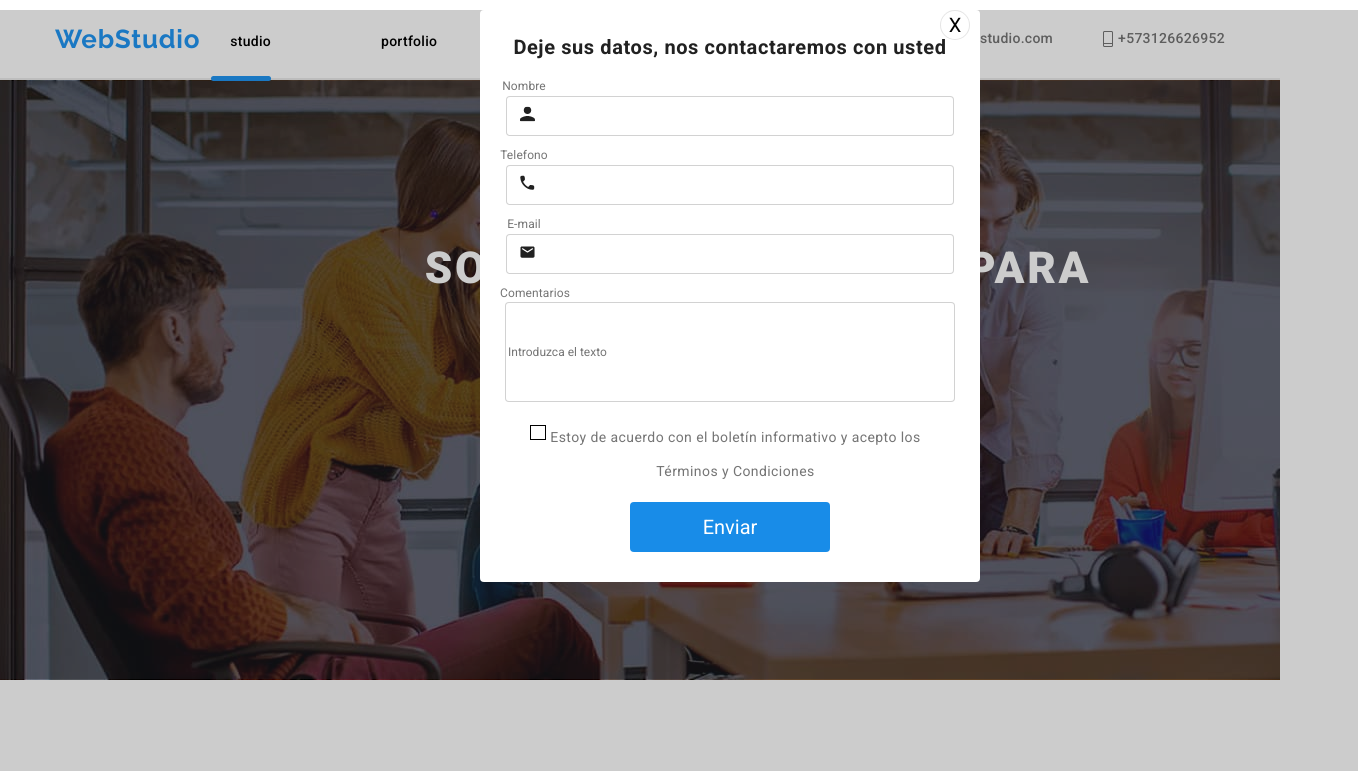
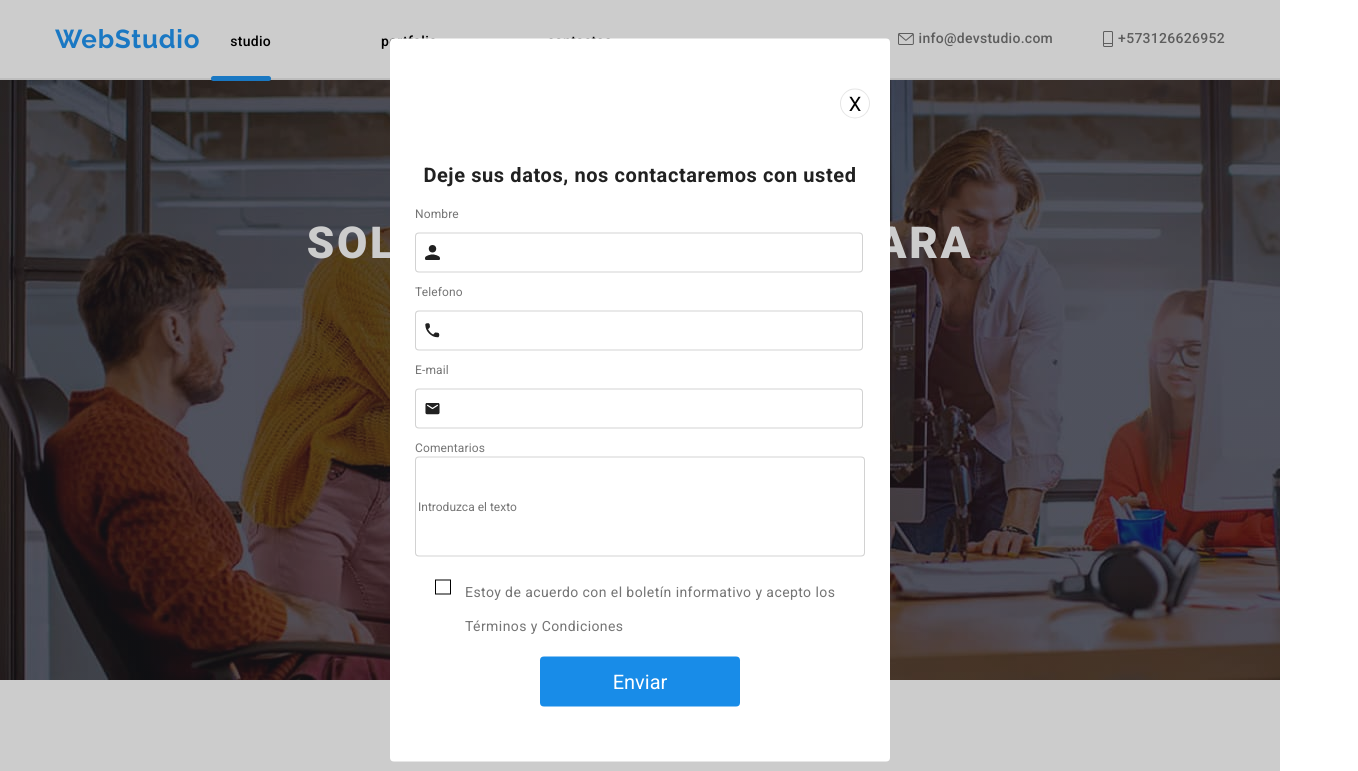
Before and after one commit to Rafatec2012/goit-markup-hw-06, a plain HTML site: page index.html in a window 1280 px wide. Both pictures are taken after a click on the button "solicite nuestro servicio". Shown: the top 771 px of the page, 1358 px wide, since content can reach past the window. Drawn offline with nearby package versions, Linux system fonts and the light colour scheme.

Commit message:
detallando la tarea 6

```diff
--- a/css/styles.css
+++ b/css/styles.css
@@ -82,7 +82,8 @@ header {
 }
 
 .containertit {
-  background-image: url(../images/grupo.jpg);
+  background-image: linear-gradient(to bottom,
+  #2F303A66,#2F303A66 ),url(../images/grupo.jpg);
   background-repeat: no-repeat;
   background-size: cover;
   height: 600px;
@@ -90,19 +91,12 @@ header {
   flex-direction: column;
   text-align: center;
   justify-content: center;
+  align-items: center;
   gap: 50px;
-
 }
 .section {
   padding-top: 94px;
   padding-bottom: 94px;
-}
-
-
-.transparent-efec{
-  padding: 158px;
-background: rgba(47, 48, 58, 0.4);
-
 }
 
 
@@ -478,7 +472,7 @@ svg{
   letter-spacing: 0.03em;
   text-transform: uppercase;
   color: #ffffff;
-position: absolute;
+margin-top: 0;
 
 }
 .company {
@@ -594,6 +588,7 @@ color: #ffffff;
   display: flex;
   align-content: center;
   color: #ececec;
+ flex-direction: column;
 
 }
 
@@ -707,20 +702,21 @@ right: 0;
 
 .input-contacto{
   position: relative;
+
 }
 .icon-contacto{
   position: absolute;
   transform: translatey(-50%);
-left: 40px;
-top: 9px;
+left: 10px;
+top: 20px;
 transition: color 250ms cubic-bezier(0.4, 0, 0.2, 1);
+
 
 }
 .estilo-input{
 width: 448px;
 height: 40px;
 border-radius: 4px;
-margin-top: -20px;
 border: 1px solid rgba(33, 33, 33, 0.2);
 padding: 10px 10px 10px 30px;
 transition: color 250ms cubic-bezier(0.4, 0, 0.2, 1);
@@ -744,7 +740,8 @@ font-size: 12px;
 line-height: 14px;
 letter-spacing: 0.01em;
 color: #757575;
-margin-left: 20px;
+
+
 
 }
 .input-comentarios{
@@ -768,7 +765,7 @@ line-height: 23px;
 text-align: center;
 letter-spacing: 0.03em;
 color: #212121;
-margin-top: -4px;
+
 }
 
 
@@ -781,6 +778,7 @@ margin-top: -4px;
   border-style: none;
   transition: color 250ms cubic-bezier(0.4, 0, 0.2, 1);
   margin-bottom: 30px;
+
 
 }
 .bot-enviar-input:hover{
@@ -797,16 +795,12 @@ color: rgba(117, 117, 117, 0.5);
 
 }
 .boletin-fotter{
-
 font-weight: 700;
 font-size: 14px;
 line-height: 16px;
 letter-spacing: 0.03em;
 text-transform: uppercase;
 color: #FFFFFF;
-margin-top: -40px;
-position: absolute;
-margin-right: 260px;
 
 
 }
@@ -837,11 +831,10 @@ color: rgba(255, 255, 255, 0.6);
 .form-position{
   display: flex;
   flex-direction: column;
-  gap: 80px;
-  position: absolute;
-  align-items: center;
-  margin-left: 590px;
-  margin-top: 40px;
+  gap: 10px;
+
+
+
 }
 .boton-suscripcion{
   width: 200px;
@@ -880,7 +873,7 @@ height: 15px;
  border: 0.5px solid black;
  transition: color 250ms cubic-bezier(0.4, 0, 0.2, 1);
  display: flex;
-margin-left: 50px;
+margin-left: 20px;
 
  }
  .tex-acuerdo{
@@ -889,10 +882,16 @@ font-size: 14px;
 line-height: 34px;
 letter-spacing: 0.03em;
 color: #757575;
-margin-left: 70px;
+margin-left: 50px;
 margin-top: -20px;
-width: 371px;
+width: 391px;
  }
+ .alin-tex-enviar{
+width: 100%;
+ display: flex;
+  justify-content: center;
+ }
+
  .checkbox:checked +.icon-input{
   background-color: #2196F3;
 
@@ -911,10 +910,10 @@ width: 371px;
   visibility: visible;
   z-index: 1;
   transition: opacity 250ms cubic-bezier(0.4, 0, 0.2, 1);
-width: 1600px;
-height: 1024px;
+width: 100%;
+height: 100%;
 left: 0px;
-top: 10px;
+top: 0px;
 background: rgba(0, 0, 0, 0.2);
 
 
@@ -933,9 +932,14 @@ background: rgba(0, 0, 0, 0.2);
   background: #FFFFFF;
   border-radius: 4px;
   position: absolute;
-  left: 30%;
-  top: 0%;
+  left: 50%;
+  top: 50%;
   width: 500px;
+  transform: translate(-50%,-50%);
+
+  }
+  .form{
+    padding: 25px;
 
   }
   .modal-close{
@@ -946,6 +950,7 @@ background: rgba(0, 0, 0, 0.2);
   border: 1px solid rgba(0, 0, 0, 0.1);
   transition: color 250ms cubic-bezier(0.4, 0, 0.2, 1);
   margin-left: 450px;
+ margin-top: 50px;
   }
   .modal-close:hover{
     color: #2196F3;
--- a/index.html
+++ b/index.html
@@ -54,18 +54,10 @@
       </div>
     </header>
     <main>
-      <form>
-        <div>
-          <section class="containertit section">
-            <div class="transparent-efec">
-              <div class="container">
-                <h1 class="intro-title">SOLUCIONES EFICACES PARA SU NEGOCIO</h1>
-                <button type="button" data-modal-open class="intro-bot">
-                  solicite nuestro servicio
-                </button>
       <div class="backdrop is-hidden" data-modal>
         <div class="modal">
           <button data-modal-close class="modal-close">X</button>
+          <form class="form">
             <p class="datos-contactos">
               Deje sus datos, nos contactaremos con usted
             </p>
@@ -73,26 +65,21 @@
             <div class="input-contacto">
               <input class="estilo-input" type="text" />
               <svg width="15" height="15" class="icon-contacto">
-                        <use
-                          href="./images/icon-formularios.svg#icon-Vector-2"
-                        ></use>
+                <use href="./images/icon-formularios.svg#icon-Vector-2"></use>
               </svg>
+            </div>
             <p class="iten-formulario">Telefono</p>
             <div class="input-contacto">
               <input class="estilo-input" type="text" />
               <svg width="15" heigh="15" class="icon-contacto">
-                          <use
-                            href="./images/icon-formularios.svg#icon-Vector-1"
-                          ></use>
+                <use href="./images/icon-formularios.svg#icon-Vector-1"></use>
               </svg>
             </div>
             <p class="iten-formulario">E-mail</p>
             <div class="input-contacto">
               <input class="estilo-input" type="text" />
               <svg width="15" heigh="15" class="icon-contacto">
-                          <use
-                            href="./images/icon-formularios.svg#icon-Vector"
-                          ></use>
+                <use href="./images/icon-formularios.svg#icon-Vector"></use>
               </svg>
             </div>
             <p class="iten-formulario">Comentarios</p>
@@ -113,25 +100,23 @@
               <svg class="icon-input" width="16px" heigh="16">
                 <use href="./images/chulito.svg#icon-Vector-2"></use>
               </svg>
+            </label>
             <p class="tex-acuerdo">
-                          Estoy de acuerdo con el boletín informativo y acepto
-                          los Términos y Condiciones
+              Estoy de acuerdo con el boletín informativo y acepto los Términos
+              y Condiciones
             </p>
-                      </label>
-                      <div>
-                        <button class="bot-enviar-input" type="submit">
-                          Enviar
-                        </button>
+            <div class="alin-tex-enviar">
+              <button class="bot-enviar-input" type="submit">Enviar</button>
+            </div>
+          </form>
         </div>
       </div>
-                  </div>
-                </div>
-              </div>
-              <script src="./js/modal.js"></script>
-            </div>
+      <section class="containertit section">
+        <h1 class="intro-title">SOLUCIONES EFICACES PARA SU NEGOCIO</h1>
+        <button type="button" data-modal-open class="intro-bot">
+          solicite nuestro servicio
+        </button>
       </section>
-        </div>
-      </form>
       <section class="section">
         <div class="container">
           <ul class="flex-container">
@@ -487,5 +472,6 @@
         </form>
       </div>
     </footer>
+    <script src="./js/modal.js"></script>
   </body>
 </html>
```
Lines whose indentation alone changed are shown as unchanged.
